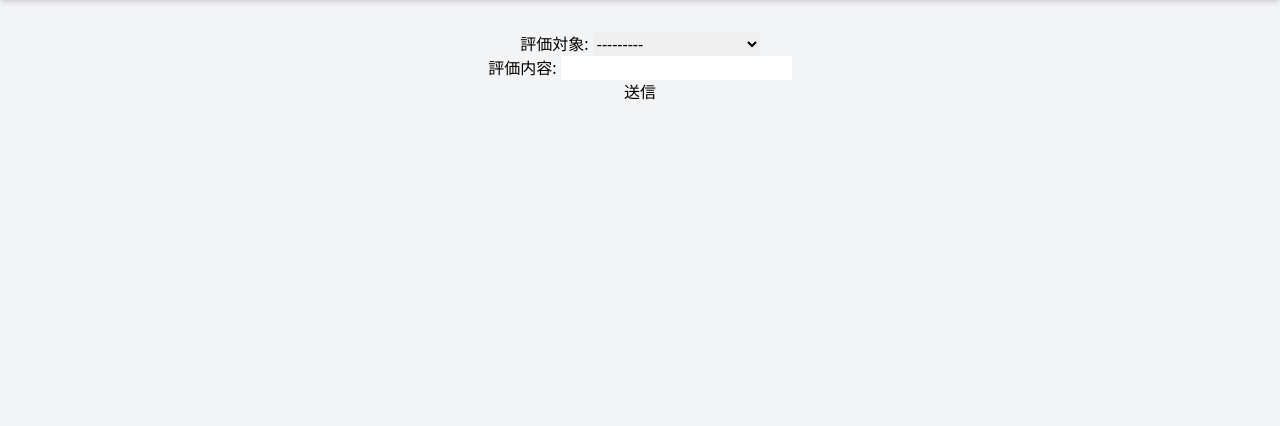
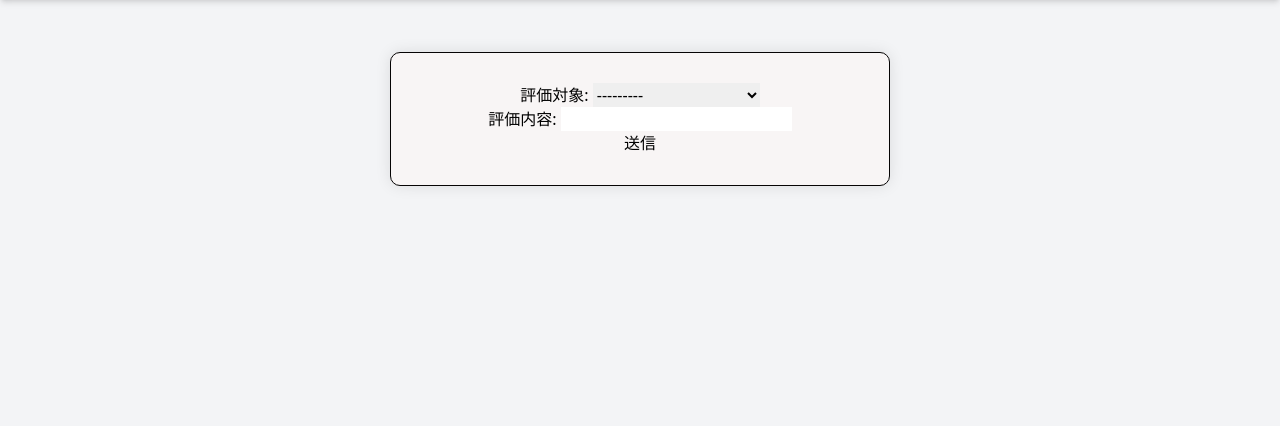
Before and after one commit to OugaTodaka/Evanavi, a Django app: page /eva/ in a window 1280 px wide. Shown: the part 138-564 px from the top of the page. Run offline with Django 4.2, Linux system fonts and the light colour scheme; a user stored in the database is signed in; data comes from the database, SQL or seed files in the repository; both versions use the stored data as it was after the commit; parts of the project's set-up code (start-up, migrations or seed data) failed here and were passed over; some libraries are stand-ins or nearby versions.

Commit message:
ちょいと修正

```diff
--- a/main/templates/main/eva_form.html
+++ b/main/templates/main/eva_form.html
@@ -1,10 +1,12 @@
 {% extends 'main/base.html' %}
 {% block content %}
 <form method="post">
-    {% csrf_token %}
-    {{ form.as_p }}
-    <div class="button">
-        <button type="submit">送信</button>
+    <div class="form-container">
+        {% csrf_token %}
+        {{ form.as_p }}
+        <div class="button">
+            <button type="submit">送信</button>
+        </div>
     </div>
 </form>
 {% endblock %}
--- a/main/templates/main/view_evaluation.html
+++ b/main/templates/main/view_evaluation.html
@@ -6,6 +6,7 @@
     <h1 class="text-3xl font-bold mb-6">評価一覧</h1>
     <form method="get" class="mb-8">
         {{ form.as_p }}
+        <br>
         <button type="submit" class="bg-blue-500 hover:bg-blue-700 text-white font-bold py-2 px-4 rounded">
             検索
         </button>
--- a/user/templates/user/signin.html
+++ b/user/templates/user/signin.html
@@ -10,7 +10,9 @@
             {{ form.non_field_errors }}
             {% for field in form %}
             {{ field.label }}
+            <br>
             {{ field }}
+            <br>
             {{ field.errors }}
             <br>
             {% endfor %}
```
Also changed, not shown: db.sqlite3.
